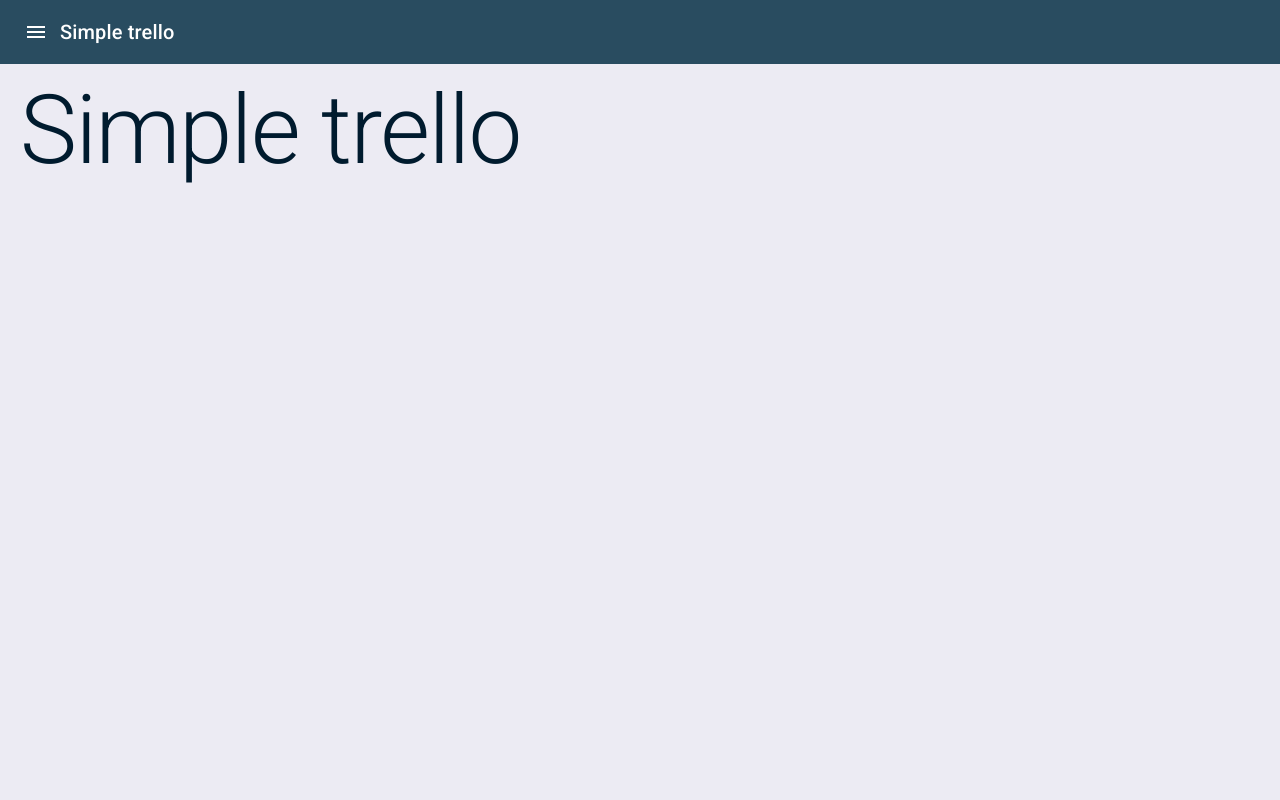
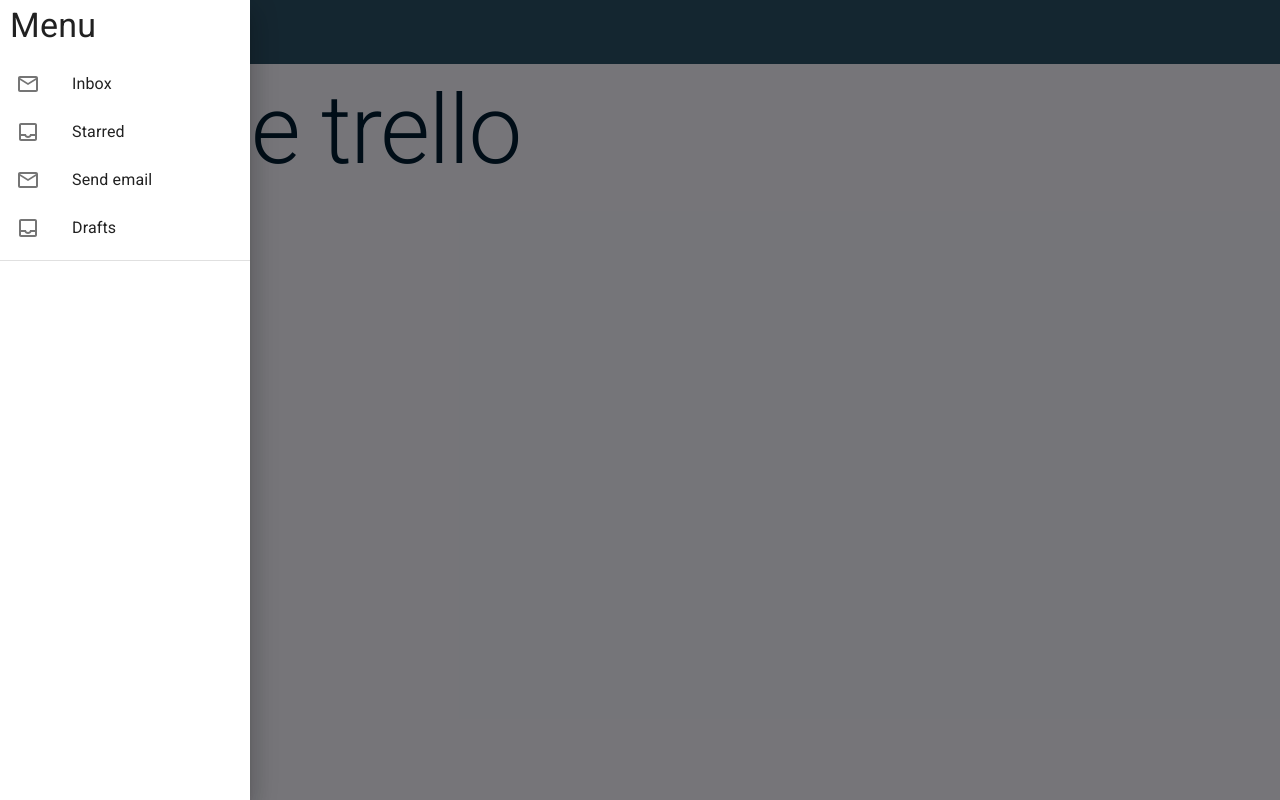
Before and after one commit to barrilocho/simple-trello, a Next.js app: page / in a window 1280 px wide. Built offline with nearby package versions, Linux system fonts and the light colour scheme.

Commit message:
imports and layout

```diff
--- a/src/components/layouts/Layout.tsx
+++ b/src/components/layouts/Layout.tsx
@@ -1,7 +1,7 @@
 import { FC } from 'react';
 import Head from 'next/head';
 import { Box } from '@mui/material';
-import { Navbar } from '../ui/Navbar';
+import { Navbar, Sidebar } from '../ui';
 
 interface Props {
   title?: string;
@@ -17,6 +17,7 @@
       {/* Navbar */}
       <Navbar onToggleSidebar={() => {}} />
       {/* Sidebar */}
+      <Sidebar isOpen />
       <Box sx={{ padding: '10px 20px' }}>{children}</Box>
     </Box>
   );
--- /dev/null
+++ b/src/context/ui/index.ts
@@ -0,0 +1,3 @@
+export * from './UIProvider';
+export * from './UIContext';
+export * from './uiReducer';
```
